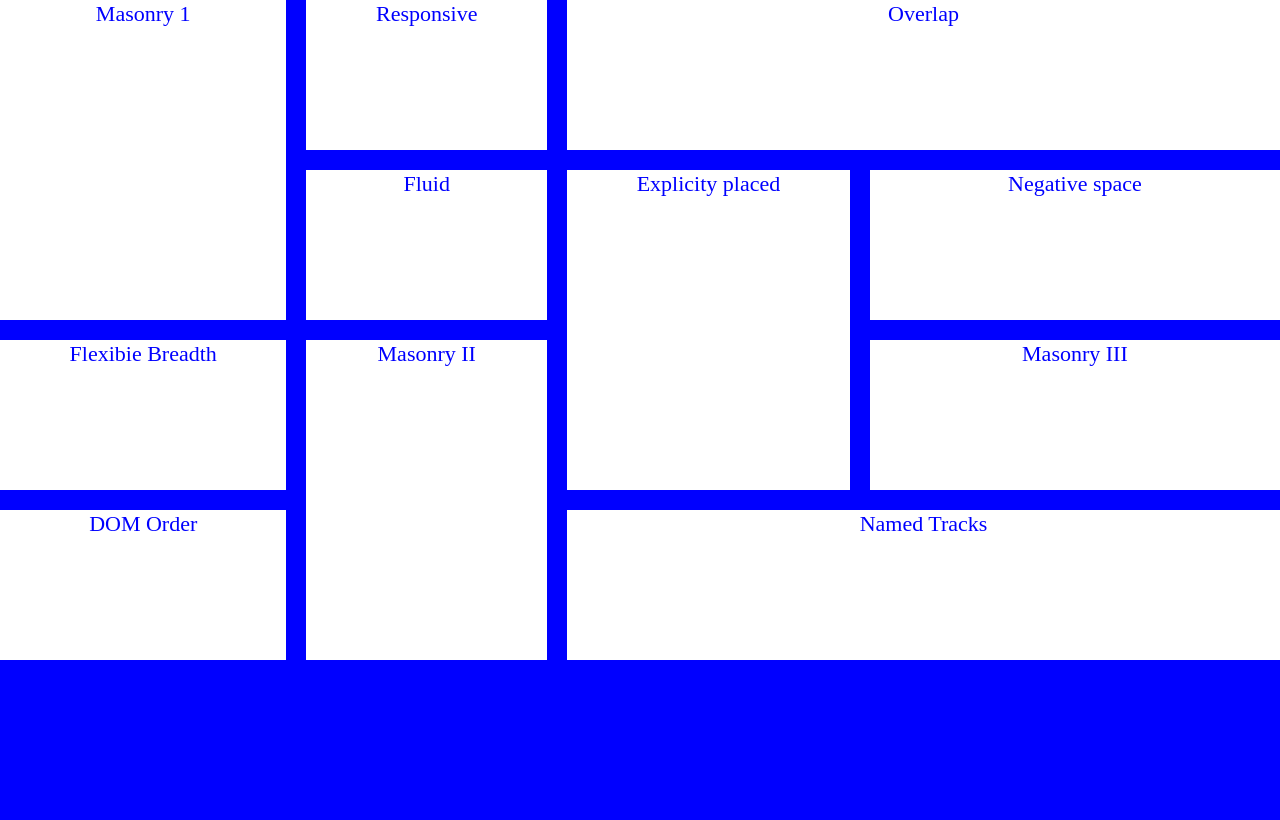
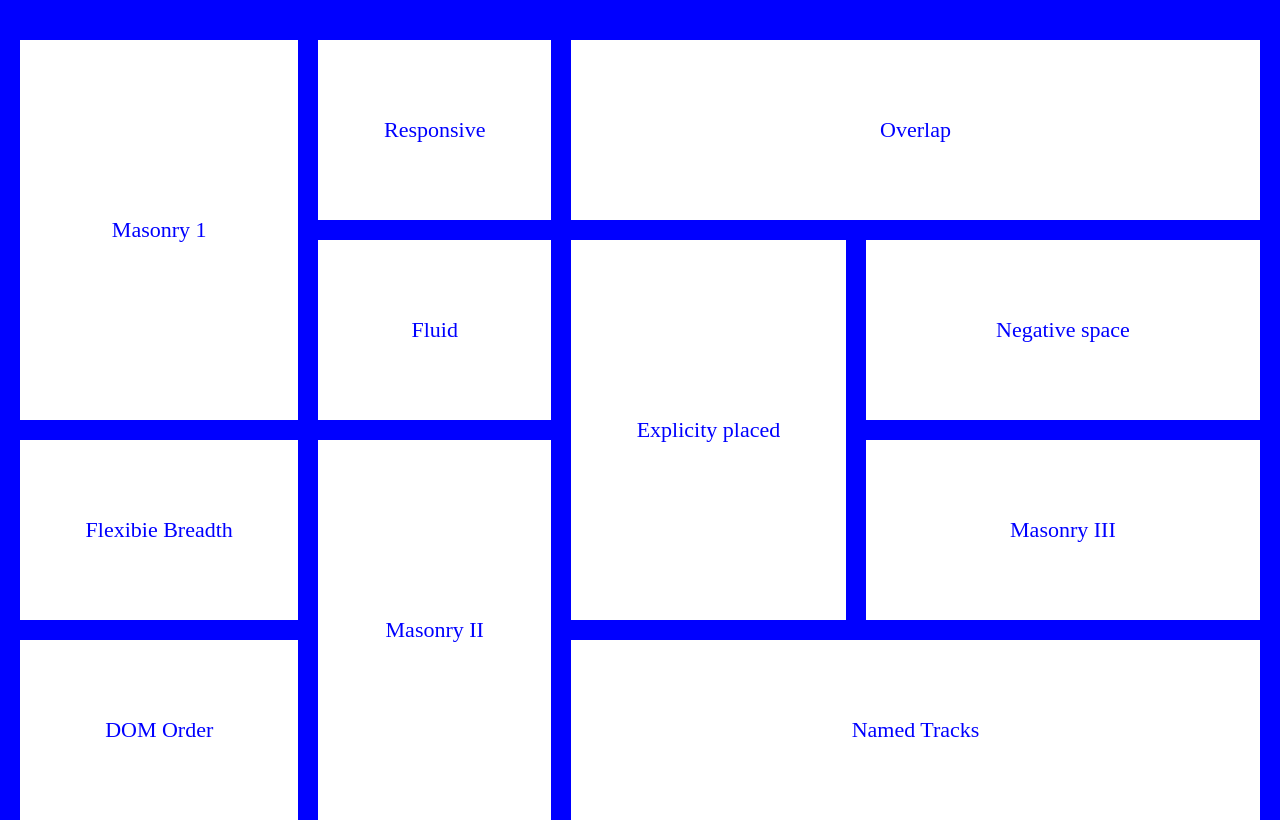
Before and after one commit to TinaKakhberidze/lesson-9, a plain HTML site: page index.html in a window 1280 px wide. Drawn offline with Linux system fonts and the light colour scheme.

Commit message:
add flex, text align

```diff
--- a/style.css
+++ b/style.css
@@ -4,7 +4,7 @@
   box-sizing: border-box;
 }
 .container {
-  max-width: 1700px;
+  max-width: 1750px;
   width: 100%;
   margin: 0 auto;
 }
@@ -16,7 +16,7 @@ body {
 
   display: grid;
   grid-template-columns: auto auto auto auto;
-  grid-auto-rows: minmax(150px, auto);
+  grid-auto-rows: minmax(180px, auto);
   grid-gap: 20px;
 }
 .box {
@@ -26,48 +26,89 @@ body {
   text-align: center;
 }
 
+.parent {
+  margin-top: 40px;
+  margin-left: 20px;
+  margin-right: 20px;
+}
+.parent div {
+}
+
 .one {
   grid-column: 1 / span 1;
   grid-row: 1 / span 2;
+  display: flex;
+  justify-content: center;
+  align-items: center;
 }
 .two {
   grid-column: 2 / span 1;
   grid-row: 1 / span 1;
+  display: flex;
+  justify-content: center;
+  align-items: center;
 }
 .three {
   grid-column: 2 / span 1;
   grid-row: 2 / span 1;
+  display: flex;
+  justify-content: center;
+  align-items: center;
 }
 .four {
   grid-column: 3 / span 3;
   grid-row: 1 / span 1;
+  display: flex;
+  justify-content: center;
+  align-items: center;
 }
 .five {
   grid-column: 3 / span 1;
   grid-row: 2 / span 2;
+  display: flex;
+  justify-content: center;
+  align-items: center;
 }
 
 .six {
   grid-column: 4 / span 2;
   grid-row: 2 / span 1;
+  display: flex;
+  justify-content: center;
+  align-items: center;
 }
 .seven {
   grid-column: 4 / 2 span;
   grid-row: 3 / span 1;
+  display: flex;
+  justify-content: center;
+  align-items: center;
 }
 .eight {
   grid-column: 1 / span 1;
   grid-row: 3 / span 1;
+  display: flex;
+  justify-content: center;
+  align-items: center;
 }
 .nine {
   grid-column: 1 / span 1;
   grid-row: 4 / span 1;
+  display: flex;
+  justify-content: center;
+  align-items: center;
 }
 .ten {
   grid-column: 2 / span 1;
   grid-row: 3 / span 2;
+  display: flex;
+  justify-content: center;
+  align-items: center;
 }
 .eleven {
   grid-column: 3 / span 3;
   grid-row: 4 / span 1;
+  display: flex;
+  justify-content: center;
+  align-items: center;
 }
```
